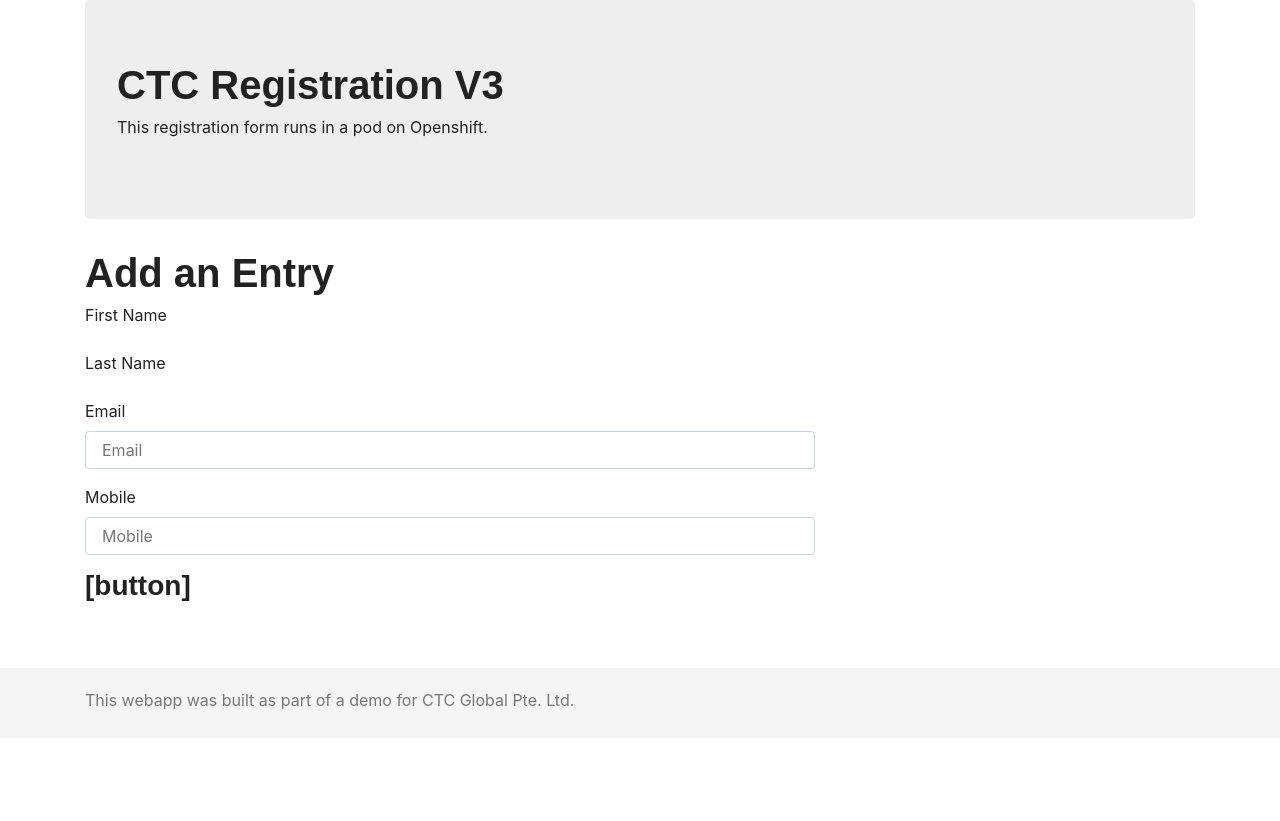
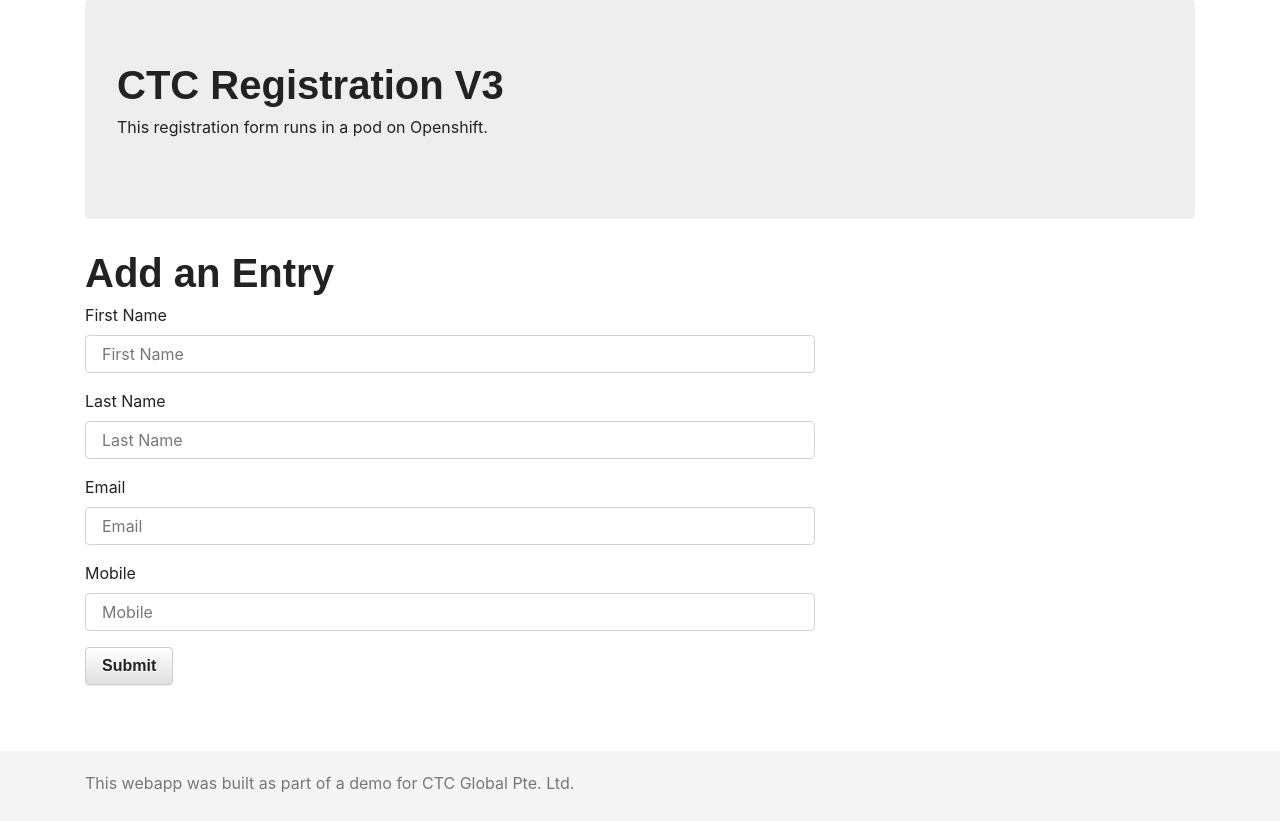
Before and after one commit to andrewctcsg/python-webform, a Flask app: page / in a window 1280 px wide. Shown: the part 32-853 px from the top of the page. Before the commit the page ends 742 px from the top, so only its background shows below. Run offline with Flask 2, Linux system fonts and the light colour scheme; some libraries are stand-ins or nearby versions; some web fonts are replaced.

Commit message:
Update form.html

```diff
--- a/templates/form.html
+++ b/templates/form.html
@@ -17,11 +17,11 @@
 				<form method="POST">
 					<div class="form-group">
 						<label for="first-name">First Name</label>
-
+						<input type="text" class="form-control" id="student-id" placeholder="First Name" name="first-name">
 					</div>
 					<div class="form-group">
 						<label for="last-name">Last Name</label>
-
+						<input type="text" class="form-control" id="last-name" placeholder="Last Name" name="last-name">
 					</div>
 					<div class="form-group">
 						<label for="email">Email</label>
@@ -32,7 +32,7 @@
 						<input type="number" class="form-control" id="mobile" placeholder="Mobile" name="mobile">
 					</div>
 
-					<h3>[button]</h3>
+					<button type="submit" class="btn btn-default">Submit</button>
 				</form>
 			</div>
 		</div>
```
